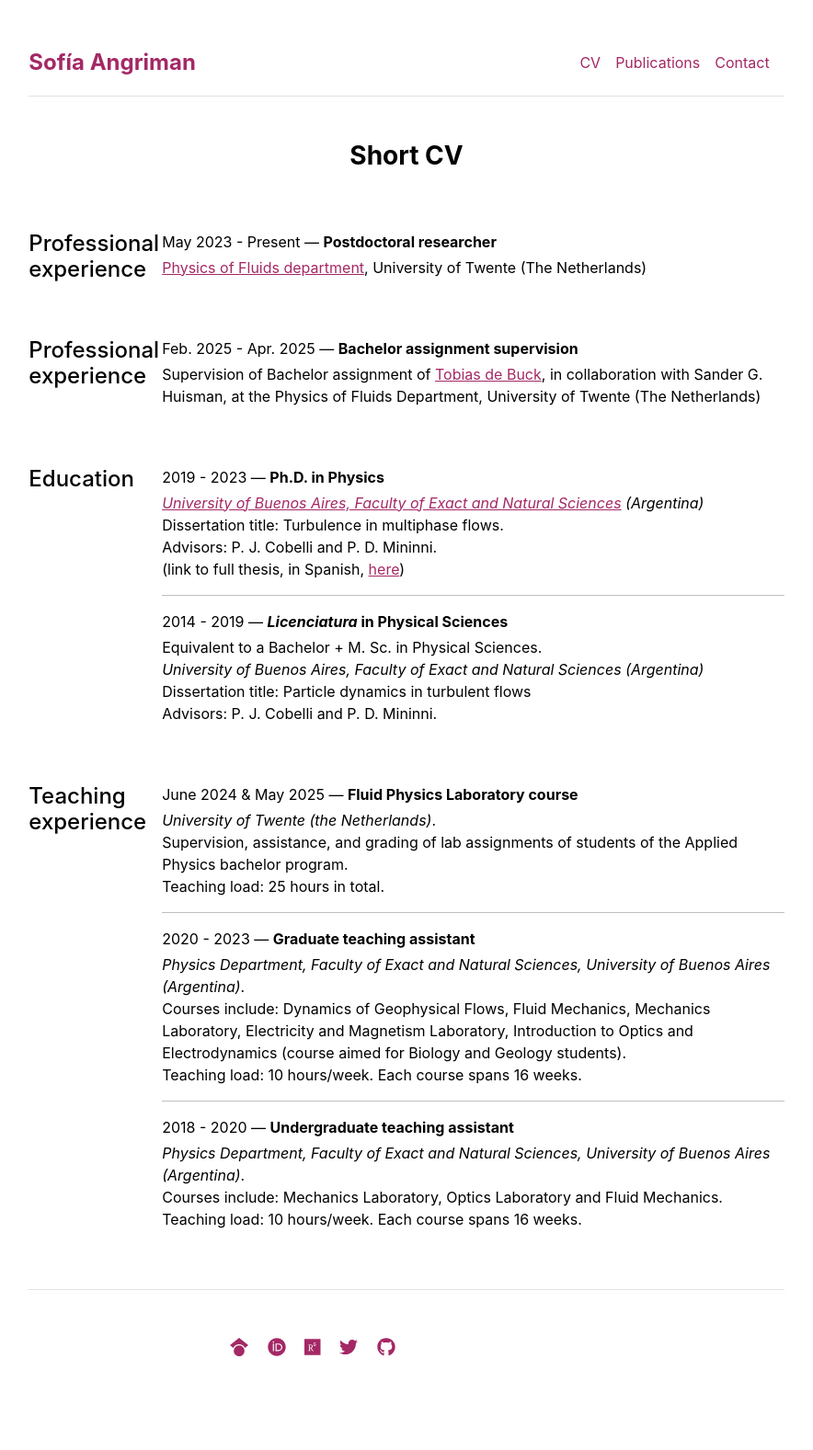
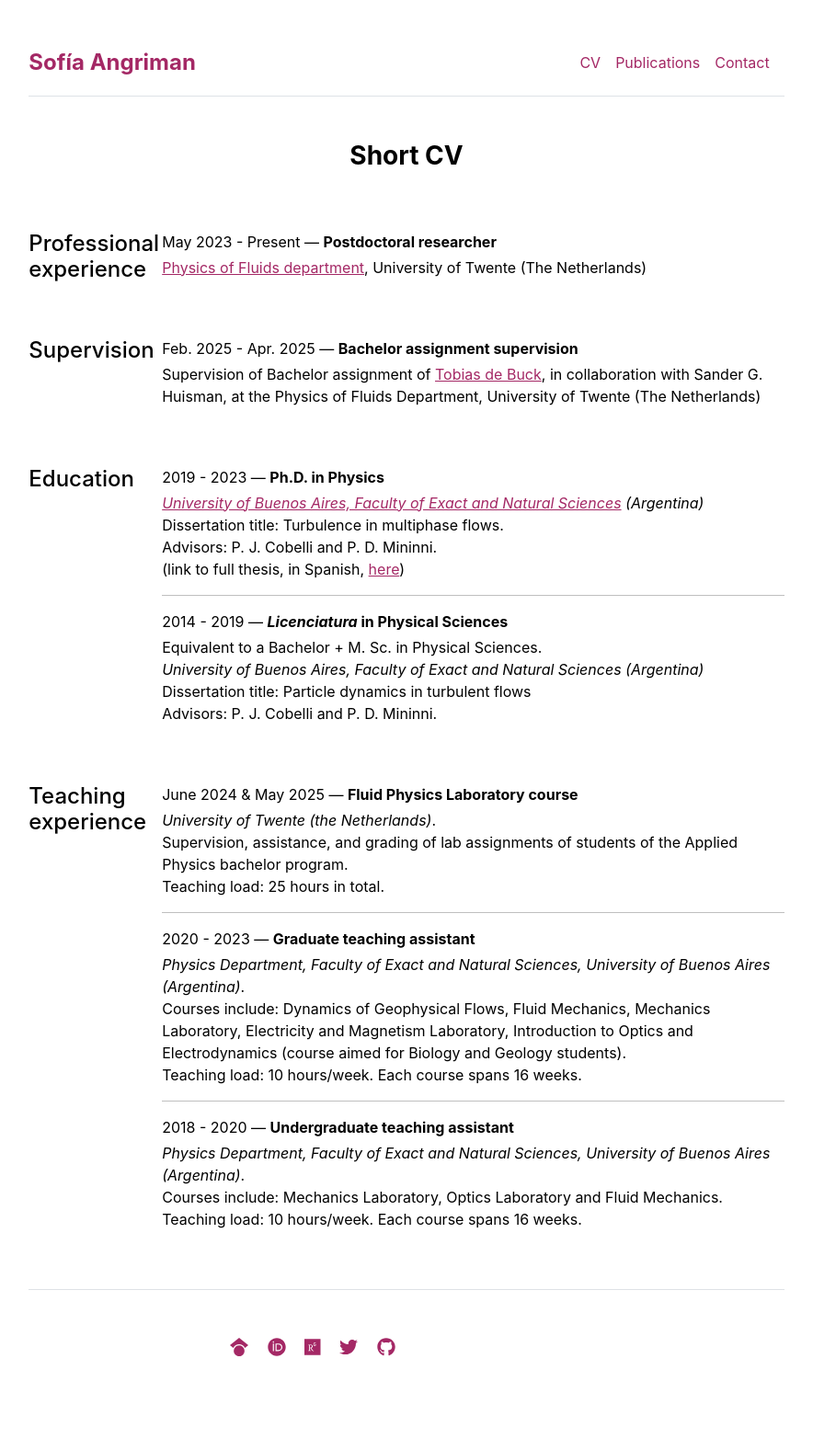
Before and after one commit to sofiaangriman/sofiaangriman.github.io, a Jekyll site: the page built from cv.md, in a window 1280 px wide. Shown: the whole page at 92% size, without its empty margins (198-1082 px from the left). Built offline with Jekyll 4.4.1, drawn with Linux system fonts in a browser that asks for light colours.

Commit message:
Update cv.html

```diff
--- a/_layouts/cv.html
+++ b/_layouts/cv.html
@@ -24,7 +24,7 @@ layout: default
 
     <div class="row g-5 mb-5">
       <div class="col-md-2">
-        <h4>Professional experience</h4>
+        <h4>Supervision</h4>
       </div>
       <div class="col-md-10">
         {% for section in site.data.cv.supervision %}
```
